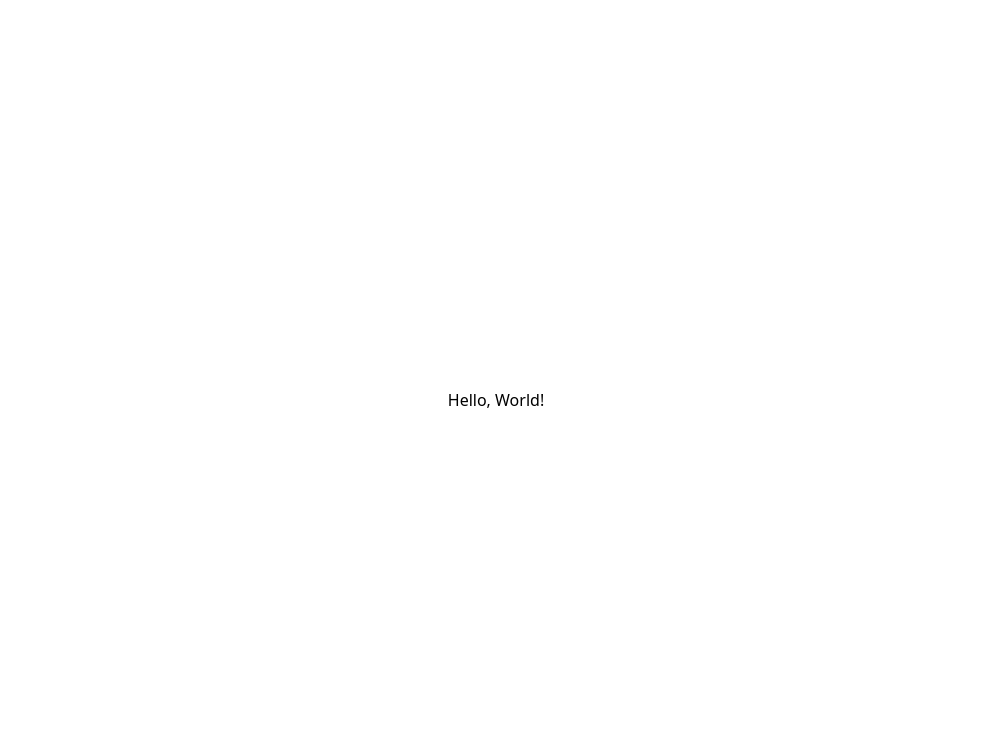
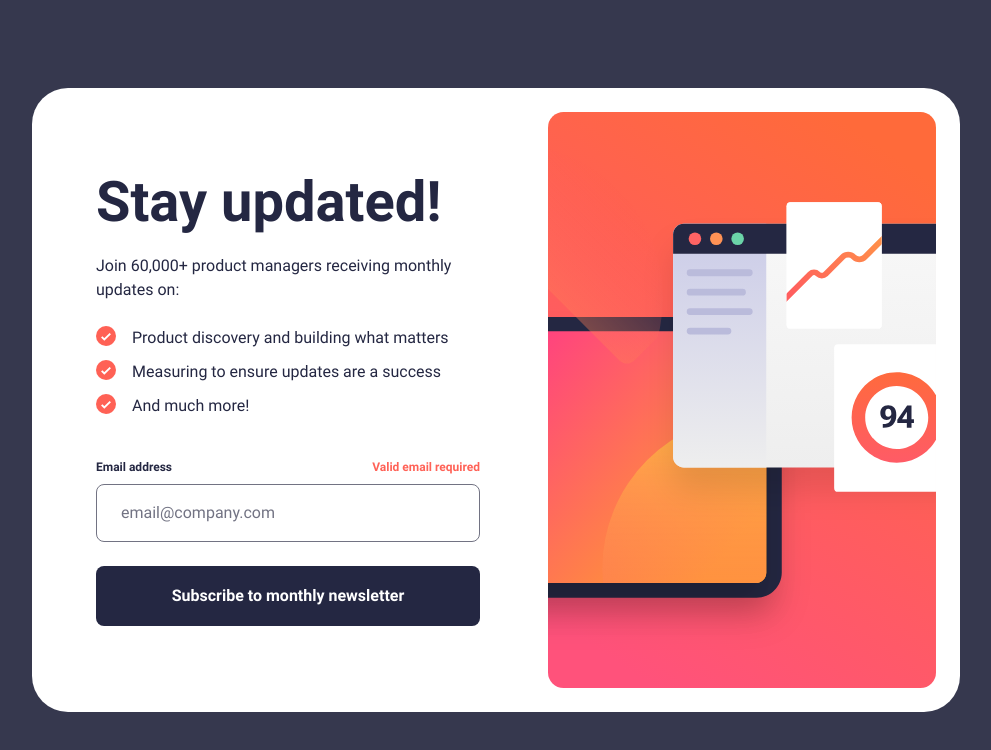
Before and after one commit to DarkstarXDD/newsletter-signup-form, a website built with Vite: page index.html in a window 1280 px wide. Shown: the whole page, without its empty margins (144-1135 px from the left). Built offline with nearby package versions, Linux system fonts and the light colour scheme.

Commit message:
feat: add html and styles

```diff
--- a/index.html
+++ b/index.html
@@ -37,8 +37,124 @@
   </head>
 
   <body
-    class="min-h-dvh flex flex-col justify-center items-center bg-slate-900 font-sans text-gray-200"
+    class="min-h-dvh flex flex-col justify-center items-center md:p-6 bg-navy-pale text-navy-dark font-body text-body"
   >
-    <h1 class="text-3xl">Hello, World!</h1>
+    <main>
+      <div
+        class="max-w-[58rem] grid md:gap-16 md:grid-cols-2 md:items-center md:ps-16 md:pe-6 md:py-6 md:rounded-[2.25rem] bg-white"
+      >
+        <div class="md:col-start-2 md:col-end-2">
+          <picture>
+            <source
+              srcset="/src/assets/images/illustration-sign-up-desktop.svg"
+              media="(min-width: 58rem)"
+            />
+            <img
+              src="/src/assets/images/illustration-sign-up-mobile.svg"
+              alt=""
+            />
+          </picture>
+        </div>
+
+        <div
+          class="grid gap-10 px-6 py-10 md:px-0 md:py-0 md:max-w-96 md:col-start-1 md:col-end-1 md:row-start-1 md:row-end-1"
+        >
+          <div class="grid gap-6">
+            <h1 class="text-heading-mobile md:text-heading-desktop">
+              Stay updated!
+            </h1>
+            <p>Join 60,000+ product managers receiving monthly updates on:</p>
+            <ul class="grid gap-[0.625rem]">
+              <li class="flex justify-start items-start gap-4">
+                <svg
+                  xmlns="http://www.w3.org/2000/svg"
+                  width="21"
+                  height="21"
+                  viewBox="0 0 21 21"
+                  aria-hidden="true"
+                  focusable="false"
+                  class="size-5"
+                >
+                  <g fill="none">
+                    <circle cx="10.5" cy="10.5" r="10.5" fill="#FF6155" />
+                    <path
+                      stroke="#FFF"
+                      stroke-width="2"
+                      d="M6 11.381 8.735 14 15 8"
+                    />
+                  </g>
+                </svg>
+                Product discovery and building what matters
+              </li>
+              <li class="flex justify-start items-start gap-4">
+                <svg
+                  xmlns="http://www.w3.org/2000/svg"
+                  width="21"
+                  height="21"
+                  viewBox="0 0 21 21"
+                  aria-hidden="true"
+                  focusable="false"
+                  class="size-5"
+                >
+                  <g fill="none">
+                    <circle cx="10.5" cy="10.5" r="10.5" fill="#FF6155" />
+                    <path
+                      stroke="#FFF"
+                      stroke-width="2"
+                      d="M6 11.381 8.735 14 15 8"
+                    />
+                  </g>
+                </svg>
+                Measuring to ensure updates are a success
+              </li>
+              <li class="flex justify-start items-start gap-4">
+                <svg
+                  xmlns="http://www.w3.org/2000/svg"
+                  width="21"
+                  height="21"
+                  viewBox="0 0 21 21"
+                  aria-hidden="true"
+                  focusable="false"
+                  class="size-5"
+                >
+                  <g fill="none">
+                    <circle cx="10.5" cy="10.5" r="10.5" fill="#FF6155" />
+                    <path
+                      stroke="#FFF"
+                      stroke-width="2"
+                      d="M6 11.381 8.735 14 15 8"
+                    />
+                  </g>
+                </svg>
+                And much more!
+              </li>
+            </ul>
+          </div>
+
+          <div>
+            <form class="grid gap-2">
+              <div class="flex justify-between items-center text-body-small">
+                <label for="email">Email address</label>
+                <span class="text-vermellion">Valid email required</span>
+              </div>
+              <div class="grid gap-6">
+                <input
+                  type="email"
+                  id="email"
+                  name="email"
+                  placeholder="email@company.com"
+                  class="border border-grey rounded-lg placeholder:text-grey px-6 py-4 outline-grey text-navy-dark"
+                />
+                <button
+                  class="border-navy-dark rounded-lg outline-navy-dark bg-navy-dark px-6 py-[1.125rem] text-body-bold text-white hover:bg-gradient-to-b from-gradient-start to-gradient-end"
+                >
+                  Subscribe to monthly newsletter
+                </button>
+              </div>
+            </form>
+          </div>
+        </div>
+      </div>
+    </main>
   </body>
 </html>
--- a/src/styles.css
+++ b/src/styles.css
@@ -21,4 +21,8 @@
     outline: 0.125rem dotted green;
     outline-offset: 0.125rem;
   }
+
+  img {
+    @apply w-full;
+  }
 }
--- a/tailwind.config.js
+++ b/tailwind.config.ts
@@ -1,7 +1,12 @@
-/** @type {import('tailwindcss').Config} */
+import type { Config } from "tailwindcss"
+
 export default {
   content: ["./index.html", "./src/**/*"],
   theme: {
+    screens: {
+      md: "58rem",
+    },
+
     fontFamily: {
       body: ["Roboto", "sans-serif"],
     },
@@ -47,7 +52,13 @@ export default {
         end: "hsl(346, 100%, 66%)",
       },
     },
+
+    extend: {
+      gridTemplateColumns: {
+        "3fr-2fr": "3fr 2fr",
+      },
+    },
   },
   plugins: [],
   corePlugins: { preflight: true }, // Make false to remove the tailwind reset
-}
+} satisfies Config
```
Also changed, not shown: src/assets/images/illustration-sign-up-desktop.svg (added), src/assets/images/illustration-sign-up-mobile.svg (added).
